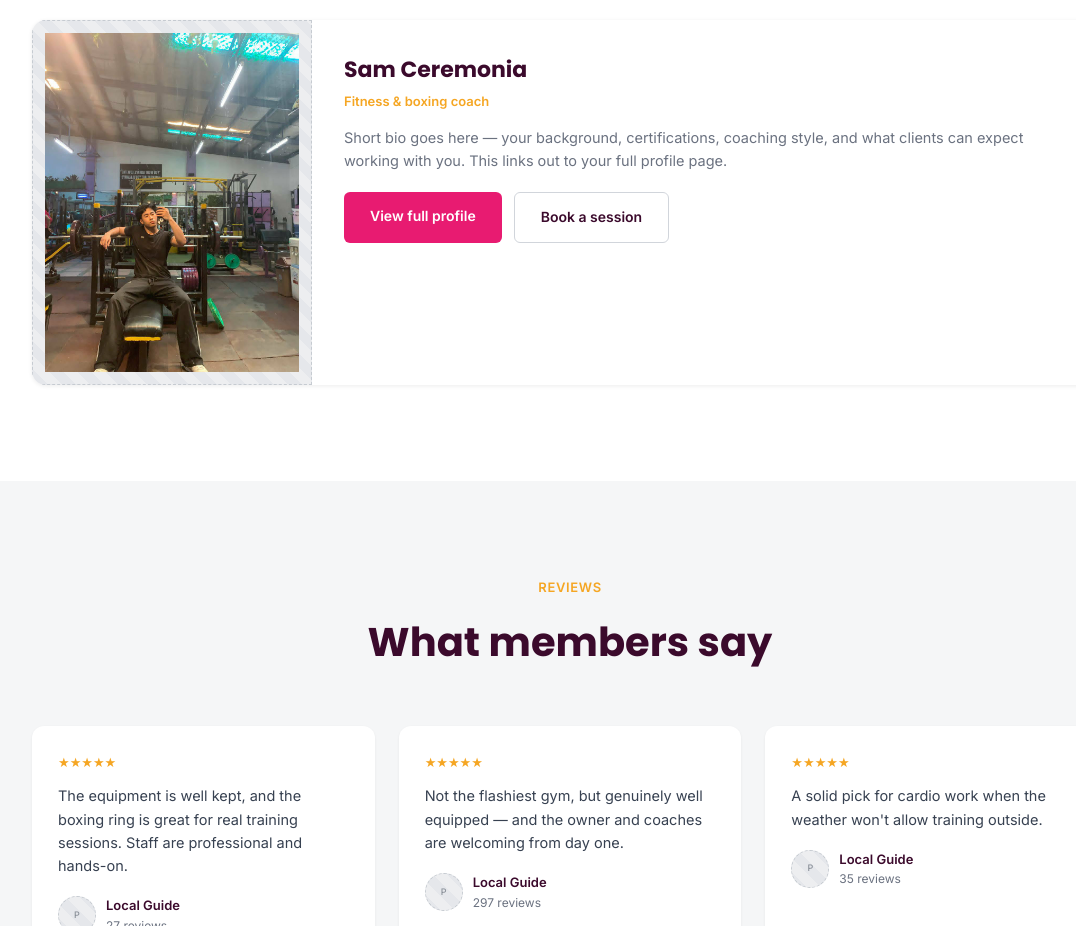
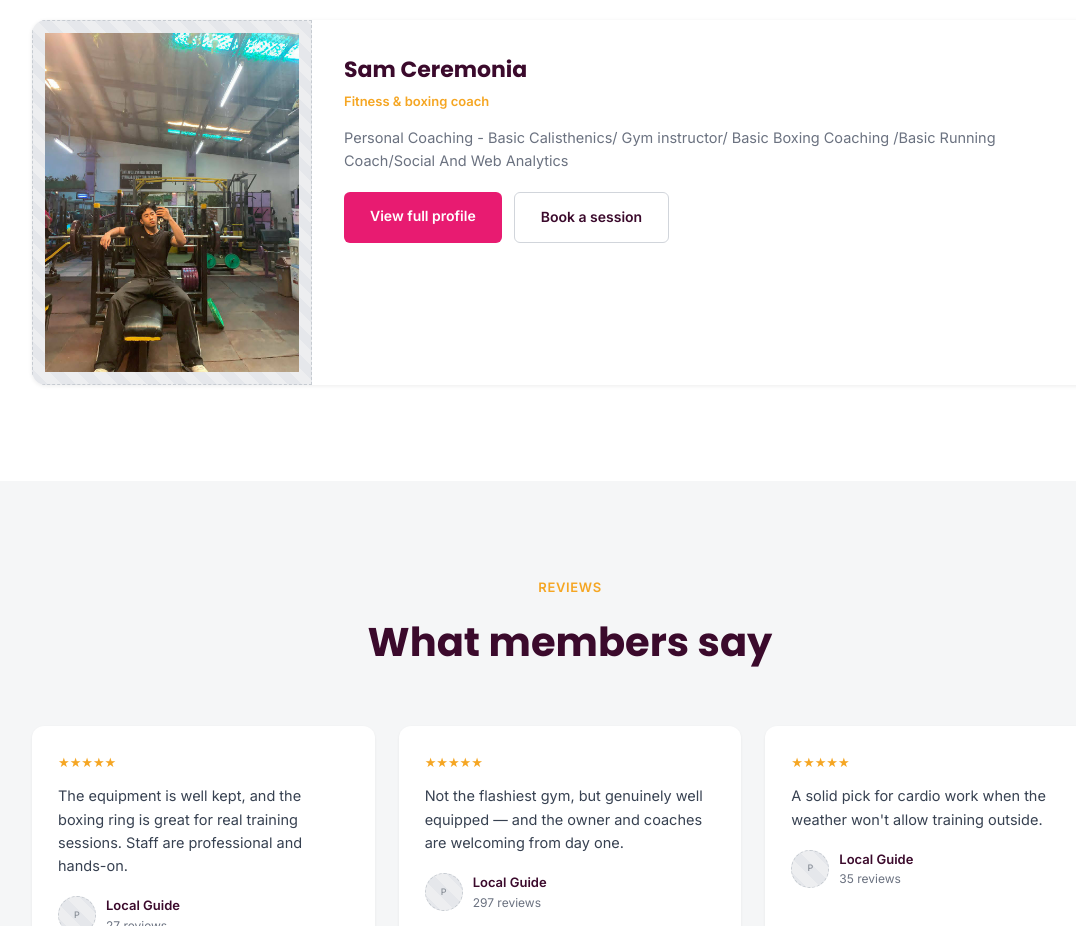
Before and after one commit to smcrmnia123-lang/energy-revive-website, a plain HTML site: page index.html in a window 1280 px wide. Shown: the part 2600-3526 px from the top of the page, without its empty margins (70-1146 px from the left). Drawn offline with Linux system fonts and the light colour scheme; a script that the page names is missing.

Commit message:
Update index.html

```diff
--- a/index.html
+++ b/index.html
@@ -163,8 +163,7 @@
         <div class="trainer-body">
           <h3>Sam Ceremonia</h3>
           <div class="trainer-role">Fitness &amp; boxing coach</div>
-          <p>Short bio goes here — your background, certifications, coaching style, and what clients can expect working
-            with you. This links out to your full profile page.</p>
+          <p>Personal Coaching - Basic Calisthenics/ Gym instructor/ Basic Boxing Coaching /Basic Running Coach/Social And Web Analytics</p>
           <div class="trainer-cta">
             <a href="#" class="btn btn-accent">View full profile</a>
             <a href="tel:09674267048" class="btn btn-outline" style="border-color:#D1D5DB;color:var(--dark);">Book a
```
